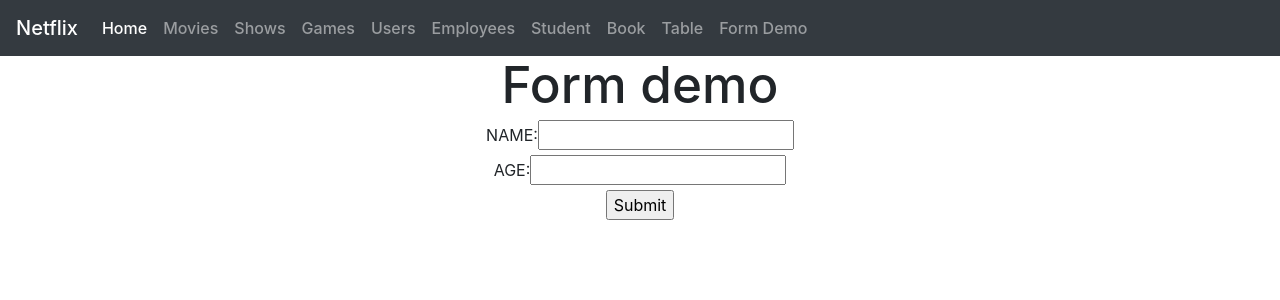
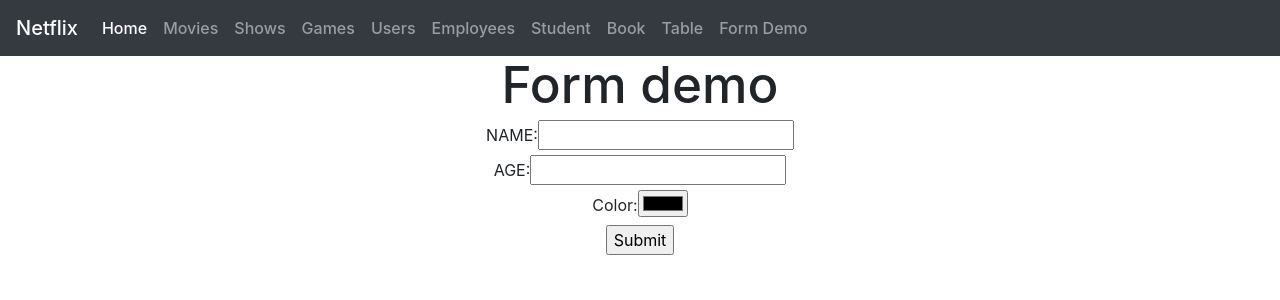
Before and after one commit to Zeel108/MERN-Learning, a React (Vite) app: page /formdemo1 in a window 1280 px wide. Shown: the top 300 px of the page. Built offline with nearby package versions, Linux system fonts and the light colour scheme.

Commit message:
printing data on web using form hooks and use state

```diff
--- a/src/forms/FormDemo1.jsx
+++ b/src/forms/FormDemo1.jsx
@@ -1,12 +1,16 @@
-import React from 'react'
+import React, { useState } from 'react'
 import { useForm } from 'react-hook-form'
 
 export const FormDemo1 = () => {
 
     const {register,handleSubmit} = useForm()
+    const [output,setOutput] = useState({})
+    const [isSubbmited, setIsSubbmited] = useState(false)
 
     const submitHandler = (data) =>{
         console.log(data)
+        setOutput(data)
+        setIsSubbmited(true)
     }
 
   return (
@@ -22,10 +26,21 @@ export const FormDemo1 = () => {
                 <input type='text' {...register("age")}></input>
             </div>
             <div>
+                <label>Color:</label>
+                <input type='color' {...register("color")}></input>
+            </div>
+            <div>
                 <input type='submit'></input>
             </div>
 
         </form>
+        {
+            isSubbmited == true && <div style={{color:output.color}}>
+               <h1>Output</h1>
+               <h2>Name = {output.name}</h2>
+               <h3>Age = {output.age}</h3>
+                </div>
+        }
     </div>
   )
 }
```
